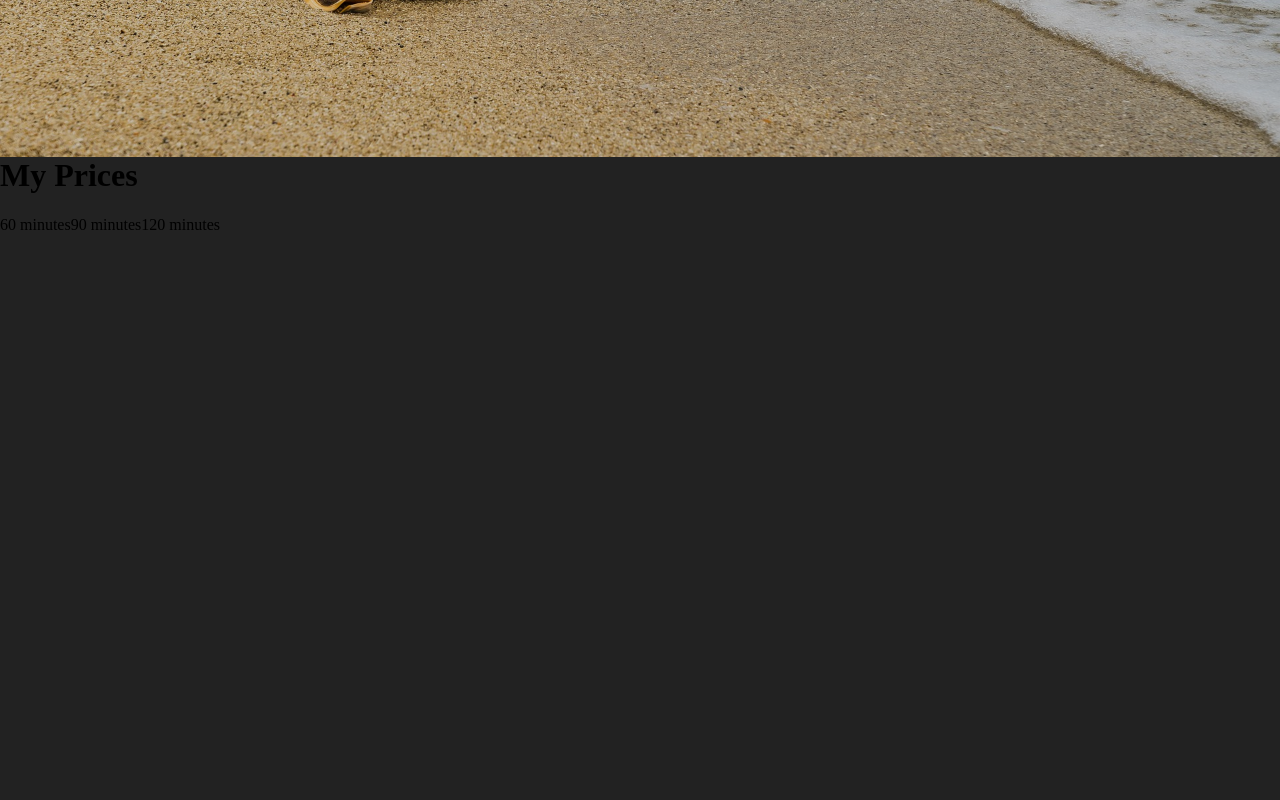
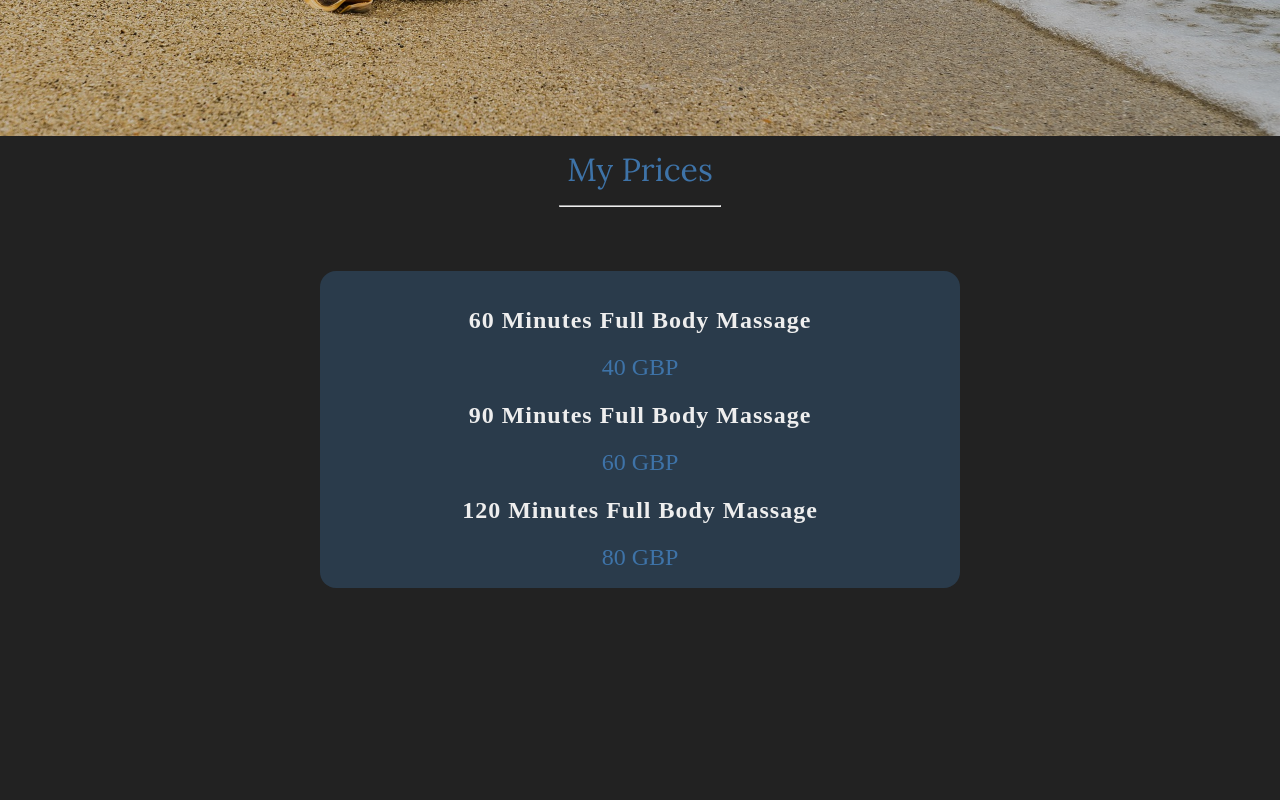
Before and after one commit to Tyby84/Healing-Hub, a website built with webpack: page app/index.html in a window 1280 px wide. Shown: the part 1440-2240 px from the top of the page. Built offline with nearby package versions, Linux system fonts and the light colour scheme; files whose address does not match are found by name.

Commit message:
prices styling

```diff
--- a/app/assets/json/prices.json
+++ b/app/assets/json/prices.json
@@ -1,5 +1,5 @@
 {
-   "60 minutes":"40 GBP",
-   "90 minutes":"60 GBP",
-   "120 minutes":"80 GBP"
+   "60min":"40 GBP",
+   "90min":"60 GBP",
+   "120min":"80 GBP"
 }
--- a/app/assets/scripts/outer.js
+++ b/app/assets/scripts/outer.js
@@ -4,14 +4,16 @@ import $ from 'jquery';
 $(document).ready(function(){
 
 	$.getJSON('../../assets/json/prices.json', function(data){
-		console.log(data);
-		$.each(data, function(key, val) {
-			console.log('key',key);
-			var ar = key;
-			var arak = val;
-			console.log('ar',ar);
-			$('#mainPrice').append(ar);
-		});
+
+		let min60 = data["60min"];
+		let min90 = data["90min"];
+		let min120 = data["120min"];
+
+		$('span.60min').append(min60);
+		$('span.90min').append(min90);
+		$('span.120min').append(min120);
+
+
 	});
 
 });
--- a/app/assets/styles/base/variables.css
+++ b/app/assets/styles/base/variables.css
@@ -1 +1 @@
-$main: #8C078C;
+$main: #3e73a8;
--- a/app/assets/styles/modules/_prices.css
+++ b/app/assets/styles/modules/_prices.css
@@ -1,8 +1,34 @@
 .prices{
+
 	position: relative;
 	height: 100vh;
 	background: url('../../assets/images/shells1920x1280.jpg') center center no-repeat;
 	background-size: cover;
 	margin-top: -1.5rem;
 	@mixin bgeffect;
+
+	.mainService{
+		width: 50vw;
+		color: #eee;
+		text-align: center;
+		margin: 4rem auto 0 auto;
+		background: rgba($main, .3);
+		padding-top: 1rem;
+		padding-bottom: 1rem;
+		border-radius: 1rem;
+
+		&__title{
+			text-transform: capitalize;
+			letter-spacing: 1px;
+		}
+	}
+
+	span{
+		color: $main;
+		font-size: 1.5rem;
+	}
+
+	&__title {
+		@mixin secTitle;
+	}
 }
--- a/app/index.html
+++ b/app/index.html
@@ -41,8 +41,14 @@
     </div>
 
     <div class="prices" id="price">
-    	<h1 class="price__title">My Prices</h1>
-    	<div id="mainPrice"></div>
+    	<h1 class="prices__title">My Prices</h1>
+    	<hr class="hr hr--small">
+    	<div class="mainService">
+    		<h2 class="mainService__title">60 minutes full body massage</h2><span class="60min"></span>
+    		<h2 class="mainService__title">90 minutes full body massage</h2><span class="90min"></span>
+    		<h2 class="mainService__title">120 minutes full body massage</h2><span class="120min"></span>
+    	</div>
+
     </div>
 
    <script src="temp/scripts/App.js"></script>
--- a/app/temp/styles/style.css
+++ b/app/temp/styles/style.css
@@ -430,8 +430,8 @@ a{
 .hero__text__title{
 
         font-size: 3rem;
-        border-top: 3px solid #8C078C;
-        border-bottom: 3px solid #8C078C;
+        border-top: 3px solid #3e73a8;
+        border-bottom: 3px solid #3e73a8;
         padding: 2rem;
         font-family: 'Lora', serif;
 		opacity: 0;
@@ -509,7 +509,7 @@ a{
         font-weight: 300;
         margin-right: 2rem;
         font-size: 1.4rem;
-        color: #8C078C;
+        color: #3e73a8;
         padding: .5rem;
 		position: relative
     }
@@ -530,7 +530,7 @@ a{
 	left:50%;
 	width: 10px;
 	height: 10px;
-	background-color: #8C078C;
+	background-color: #3e73a8;
 	border-radius: 50%;
 	color: #fff
 }
@@ -643,7 +643,7 @@ a{
 		text-align: center;
 		font-family: 'Lora', serif;
 		font-weight: 400;
-		color: #8C078C;
+		color: #3e73a8;
 	}
 
 .about__desc {
@@ -656,7 +656,7 @@ a{
 		font-size: 1.2rem;
         font-weight: 400;
 		text-align: center;
-		box-shadow: 2px 2px 4px #222;
+		border-radius: 1rem;
 
 	}
 
@@ -686,7 +686,7 @@ a{
 		}
 
 .hr{
-	color: #8C078C;
+	color: #3e73a8;
 
 }
 
@@ -741,6 +741,7 @@ a{
 }
 
 .prices{
+
 	position: relative;
 	height: 100vh;
 	background: url('../../assets/images/shells1920x1280.jpg') center center no-repeat;
@@ -750,3 +751,34 @@ a{
 	background-blend-mode: overlay;
 	background-size: cover;
 }
+
+.prices .mainService{
+		width: 50vw;
+		color: #eee;
+		text-align: center;
+		margin: 4rem auto 0 auto;
+		background: rgba(62,115,168, .3);
+		padding-top: 1rem;
+		padding-bottom: 1rem;
+		border-radius: 1rem;
+	}
+
+.prices .mainService__title{
+			text-transform: capitalize;
+			letter-spacing: 1px;
+		}
+
+.prices span{
+		color: #3e73a8;
+		font-size: 1.5rem;
+	}
+
+.prices__title {
+		width: 10rem;
+		margin: 0 auto 1rem auto;
+		padding-top: 1rem;
+		text-align: center;
+		font-family: 'Lora', serif;
+		font-weight: 400;
+		color: #3e73a8;
+	}
```
Also changed, not shown: app/assets/styles/base/mixins.css (+10 -0 lines), app/assets/styles/modules/_about.css (+2 -8 lines), app/temp/scripts/App.js.
